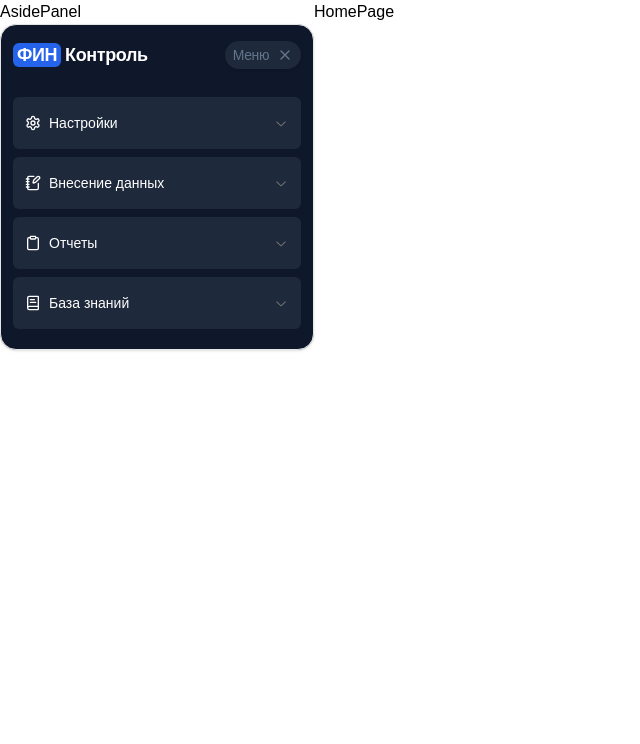
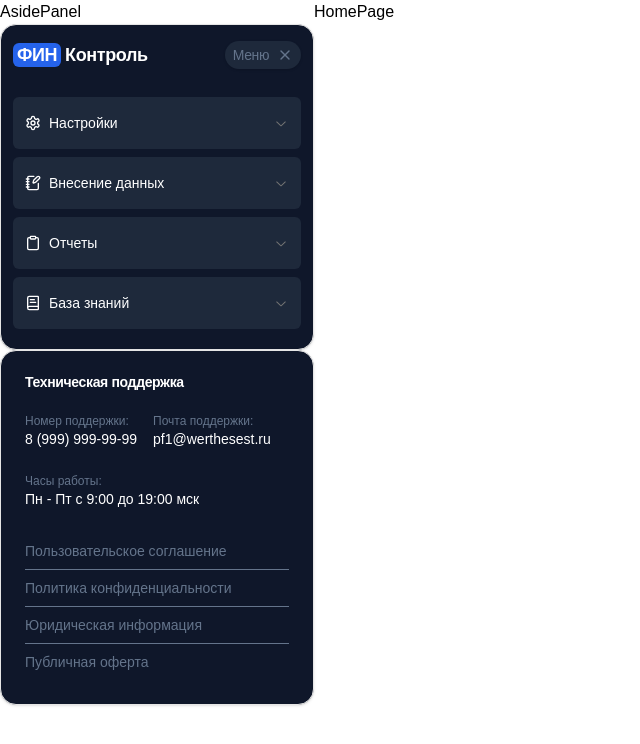
Before and after one commit to IrinaOsp/test-task-profinance, a Next.js app in the folder test-profinance/: page / in a window 1280 px wide. Shown: the top 744 px of the page, without its empty margins (0-640 px from the left). Built offline with nearby package versions, Linux system fonts and the light colour scheme.

Commit message:
feat: add second card in aside panel

```diff
--- a/test-profinance/src/app/components/AsidePanel/AsidePanel.tsx
+++ b/test-profinance/src/app/components/AsidePanel/AsidePanel.tsx
@@ -1,3 +1,4 @@
+import ContactsCard from "../ContactsCard/ContactsCard";
 import ControlCard from "../ControlCard/ControlCard";
 
 export default function AsidePanel() {
@@ -5,6 +6,7 @@ export default function AsidePanel() {
     <aside>
       AsidePanel
       <ControlCard />
+      <ContactsCard />
     </aside>
   );
 }
--- /dev/null
+++ b/test-profinance/src/app/components/ContactsCard/ContactsCard.tsx
@@ -0,0 +1,60 @@
+import { Card, CardContent, CardHeader, CardTitle } from "@/components/ui/card";
+import Link from "next/link";
+
+const LINKS = [
+  {
+    name: "Пользовательское соглашение",
+    href: "contract",
+  },
+  {
+    name: "Политика конфиденциальности",
+    href: "privacy",
+  },
+  {
+    name: "Юридическая информация",
+    href: "legal",
+  },
+  {
+    name: "Публичная оферта",
+    href: "offer",
+  },
+];
+
+export default function ContactsCard() {
+  return (
+    <Card className="bg-slate-900 text-white rounded-2xl text-sm">
+      <CardHeader>
+        <CardTitle>Техническая поддержка</CardTitle>
+      </CardHeader>
+      <CardContent>
+        <div className="flex flex-wrap gap-4 mb-3">
+          <div className="mb-3">
+            <div className="text-slate-500 text-xs">Номер поддержки:</div>
+            <a href="tel:+79999999999">8 (999) 999-99-99</a>
+          </div>
+          <div>
+            <div className="text-slate-500 text-xs">Почта поддержки:</div>
+            <a href="mailto:pf1@werthesest.ru">pf1@werthesest.ru</a>
+          </div>
+        </div>
+        <div>
+          <div className="text-slate-500 text-xs">Часы работы:</div>
+          <div>Пн - Пт с 9:00 до 19:00 мск</div>
+        </div>
+        <div className="mt-6">
+          {LINKS.map((link, i) => (
+            <Link
+              key={link.href}
+              href={`/${link.href}`}
+              className={`block py-2 border-slate-500 ${
+                i === LINKS.length - 1 ? "border-b-0" : "border-b"
+              } text-slate-500 hover:text-white`}
+            >
+              {link.name}
+            </Link>
+          ))}
+        </div>
+      </CardContent>
+    </Card>
+  );
+}
```
